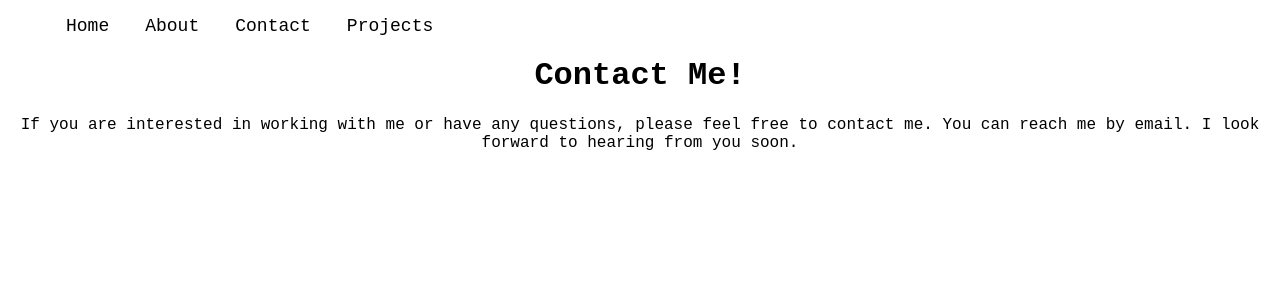
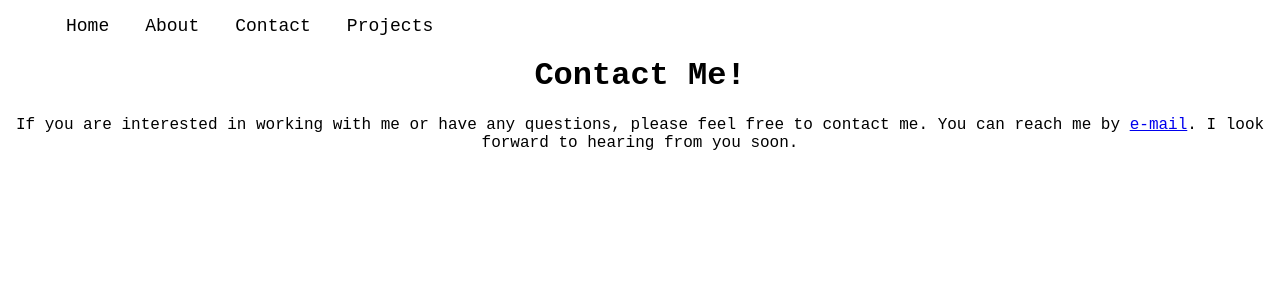
Before and after one commit to Mfos234/dev-portfolio-site, a React (Create React App) app: page /contact in a window 1280 px wide. Shown: the top 300 px of the page. Built offline with nearby package versions, Linux system fonts and the light colour scheme.

Commit message:
Update Contact.js

```diff
--- a/src/Contact.js
+++ b/src/Contact.js
@@ -7,7 +7,7 @@ export default function Contact() {
       <h1>Contact Me!</h1>
       <p>
         If you are interested in working with me or have any questions, please
-        feel free to contact me. You can reach me by email. I look forward to
+        feel free to contact me. You can reach me by <a href="michaelfoster.dev@gmail.com">e-mail</a>. I look forward to
         hearing from you soon.
       </p>
     </div>
```
